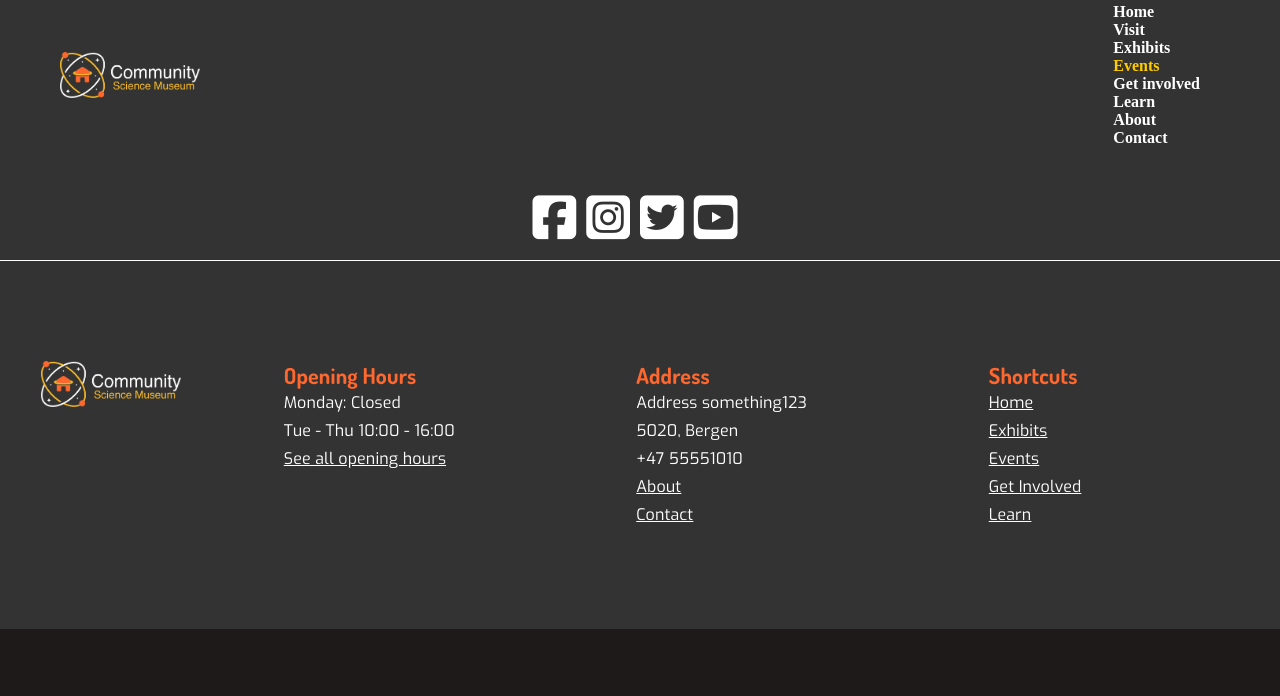
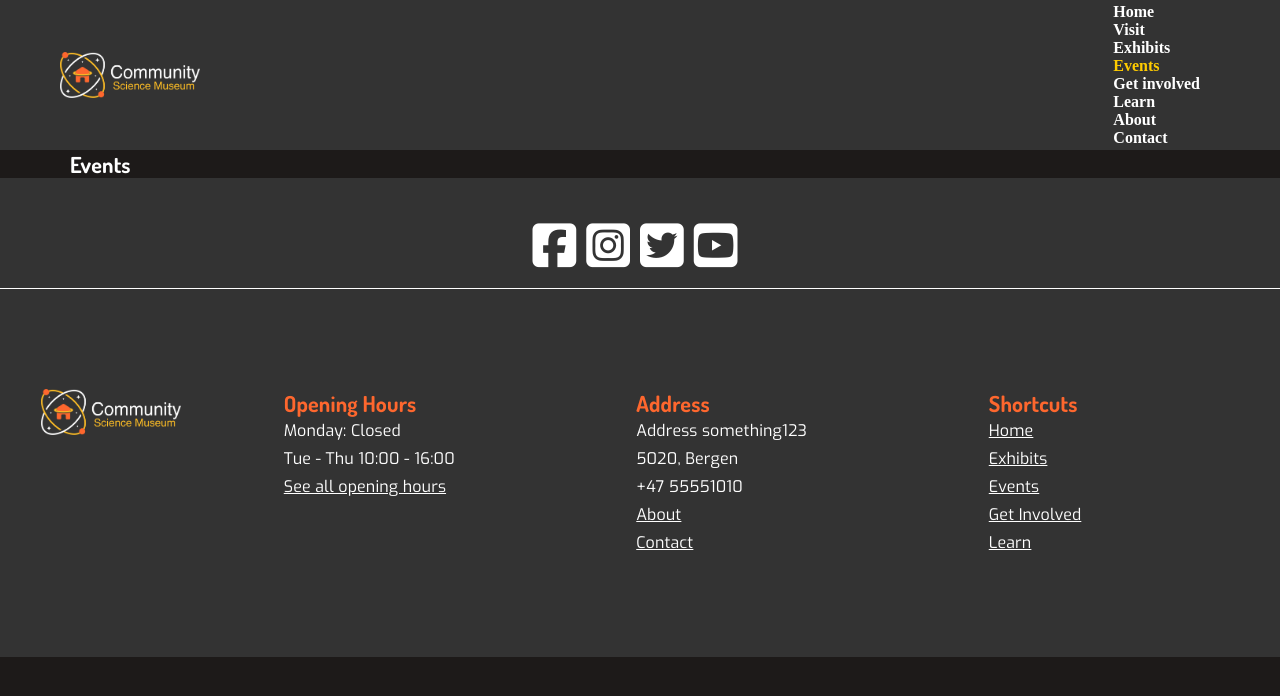
Before and after one commit to Oyvindeavor/semesterproject-1, a plain HTML site: page events.html in a window 1280 px wide. Drawn offline with nearby package versions, Linux system fonts and the light colour scheme.

Commit message:
Update events.html

```diff
--- a/events.html
+++ b/events.html
@@ -88,7 +88,10 @@
     <!-- Main -->
     <main>
       <!-- Main Content -->
-      <div class="main-content"></div>
+      <div class="main-content">
+        <h1>Events</h1>
+
+      </div>
       <!-- Main Content End -->
     </main>
     <!-- Main END -->
```
